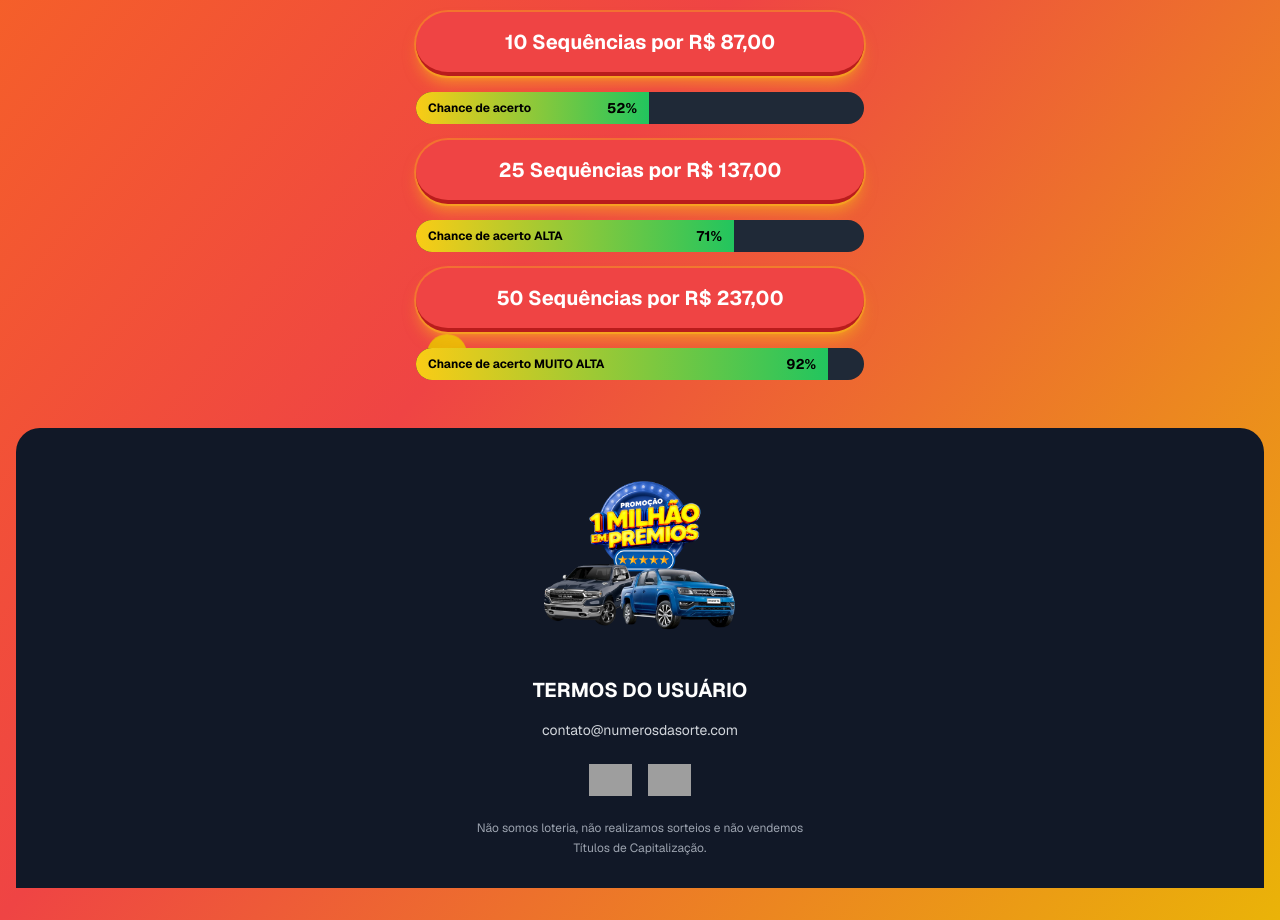
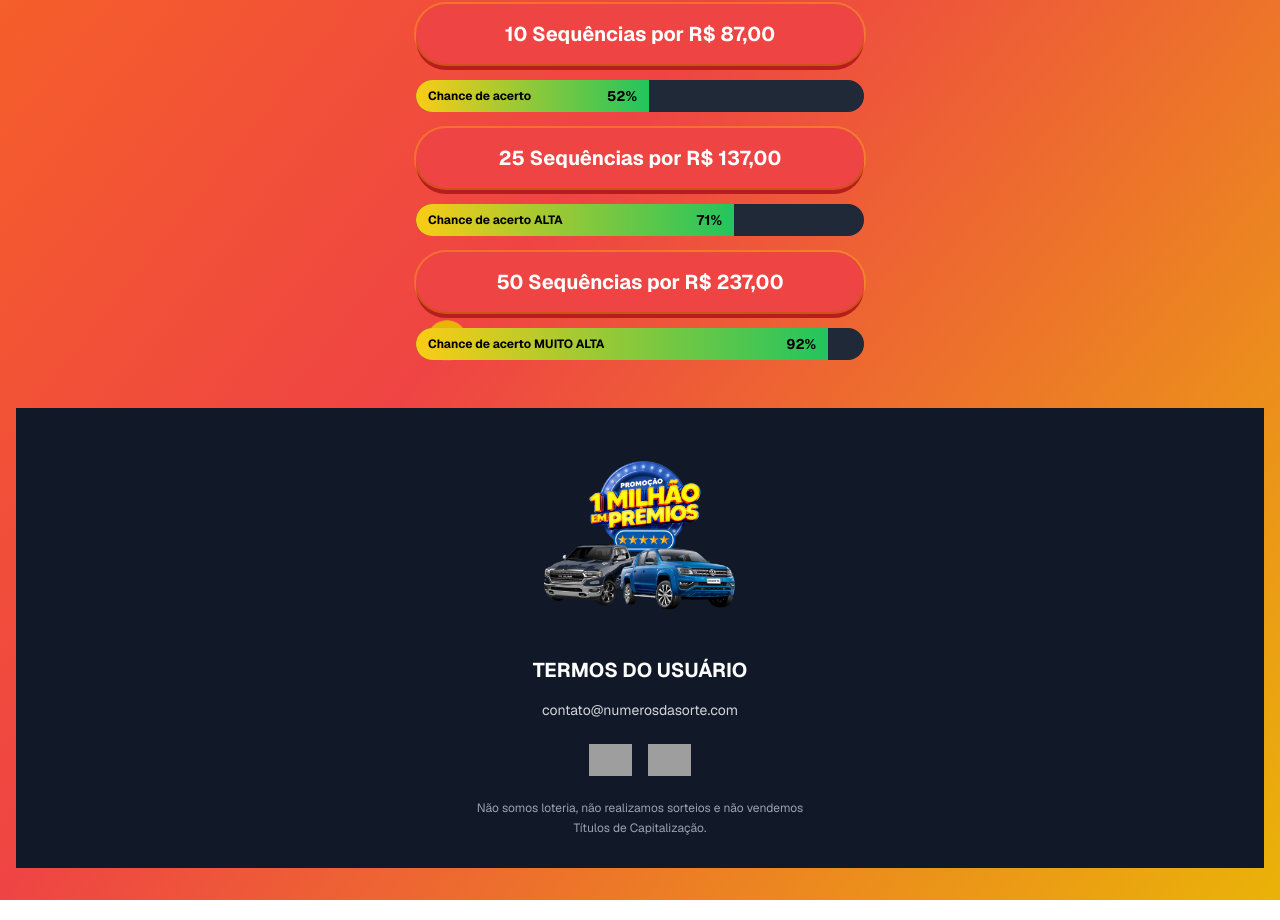
Before and after one commit to sillascalcados-lang/vivaminhasorte-site, a Next.js app: page /precos in a window 1280 px wide. Shown: the part 692-1612 px from the top of the page. Built offline with nearby package versions, Linux system fonts and the light colour scheme; grey boxes are pictures that could not be loaded.

Commit message:
feat: enhance 3D effect on pricing page buttons and adjust footer
Improve 3D effect with complex box-shadow and update footer styling.

#VERCEL_SKIP

Co-authored-by: null <223137119+sillascalcados-lang@users.noreply.github.com>

```diff
--- a/app/precos/page.tsx
+++ b/app/precos/page.tsx
@@ -86,9 +86,11 @@ export default function PrecosPage() {
                 href={option.link}
                 target="_blank" // Abre em uma nova aba
                 rel="noopener noreferrer" // Segurança para links externos
-                className="w-full bg-red-500 text-white font-bold py-4 px-6 rounded-full text-lg md:text-xl transition-all duration-300 transform hover:-translate-y-1 active:translate-y-0
-                           border-b-4 border-red-700 hover:border-b-2 active:border-b-0
-                           shadow-lg shadow-yellow-400/50 ring-2 ring-yellow-400/30 hover:ring-yellow-400/60 hover:shadow-yellow-400/70 mb-4 flex justify-center items-center"
+                className="w-full bg-red-500 text-white font-bold py-4 px-6 rounded-full text-lg md:text-xl transition-all duration-200 ease-out
+                           relative overflow-hidden
+                           shadow-[0_6px_0_0_rgba(185,28,28,1)] hover:shadow-[0_3px_0_0_rgba(185,28,28,1)] active:shadow-[0_0px_0_0_rgba(185,28,28,1)]
+                           transform hover:-translate-y-1 active:translate-y-0
+                           ring-2 ring-yellow-400/30 hover:ring-yellow-400/60 hover:shadow-yellow-400/70 mb-4 flex justify-center items-center"
               >
                 {option.sequences} Sequência{option.sequences > 1 ? "s" : ""} por R$ {option.price}
               </Link>
@@ -112,7 +114,9 @@ export default function PrecosPage() {
         </div>
 
         {/* Footer Section */}
-        <footer className="bg-gray-900 rounded-t-3xl px-6 py-8 mt-12">
+        <footer className="bg-gray-900 px-6 py-8 mt-12">
+          {" "}
+          {/* Removed rounded-t-3xl */}
           <div className="max-w-md mx-auto text-center">
             {/* Logo and Cars */}
             <div className="mb-6">
```
